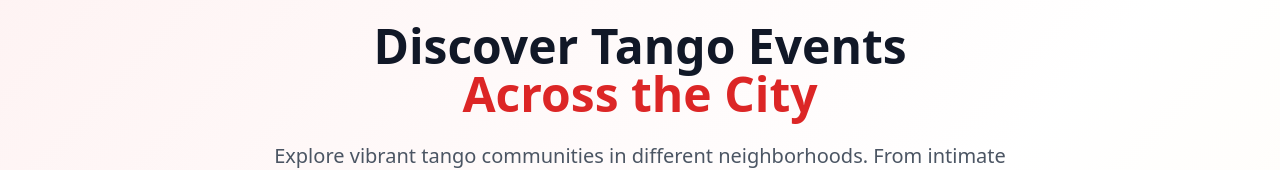
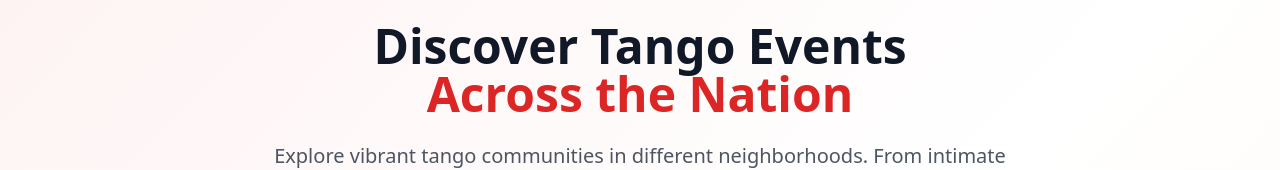
Before and after one commit to sasconsul/sb-bolt_TangoMango, a React (Vite) app: page / in a window 1280 px wide. Shown: the part 131-301 px from the top of the page. Built offline with nearby package versions, Linux system fonts and the light colour scheme.

Commit message:
Updated HomePage.tsx

```diff
--- a/src/components/HomePage.tsx
+++ b/src/components/HomePage.tsx
@@ -32,7 +32,7 @@ const HomePage: React.FC = () => {
         <div className="max-w-7xl mx-auto text-center">
           <h2 className="text-5xl font-bold text-gray-900 mb-6">
             Discover Tango Events
-            <span className="block text-red-600">Across the City</span>
+            <span className="block text-red-600">Across the Nation</span>
           </h2>
           <p className="text-xl text-gray-600 max-w-3xl mx-auto mb-8">
             Explore vibrant tango communities in different neighborhoods.
```
